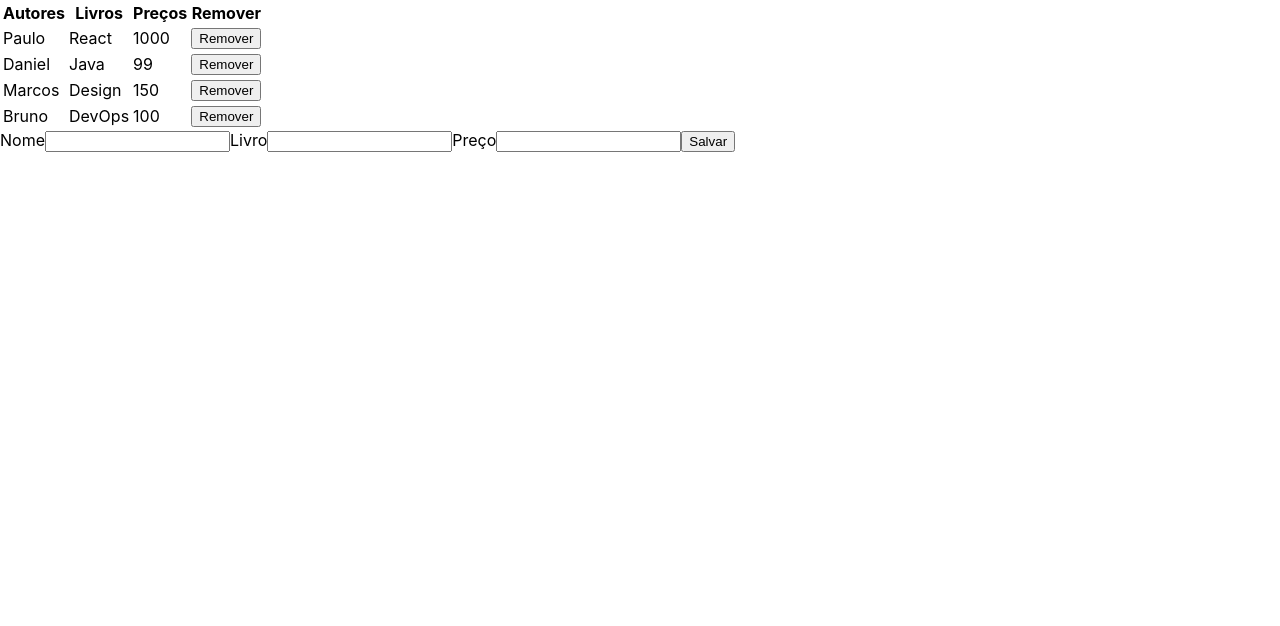
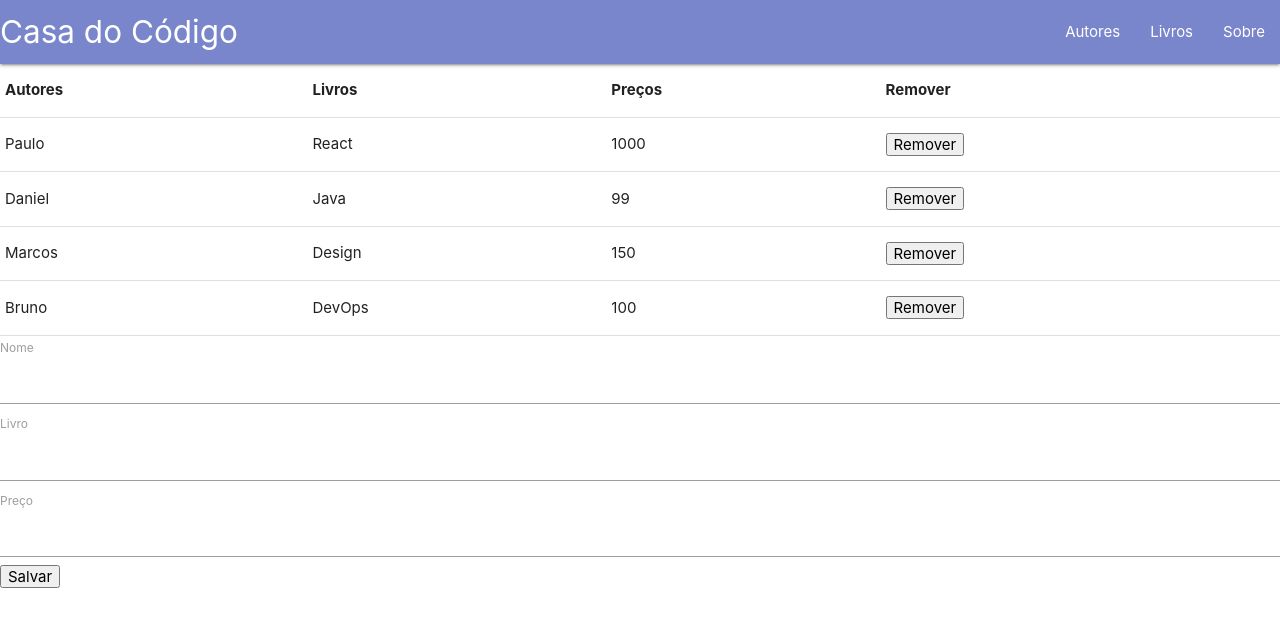
Before and after one commit to danilotecoliveira/react-course, a React (Create React App) app: page / in a window 1280 px wide. Shown: the top 626 px of the page. Built offline with nearby package versions, Linux system fonts and the light colour scheme.

Commit message:
Instalando e configurando o materialize

```diff
--- a/package.json
+++ b/package.json
@@ -6,6 +6,7 @@
     "@testing-library/jest-dom": "^4.2.4",
     "@testing-library/react": "^9.5.0",
     "@testing-library/user-event": "^7.2.1",
+    "materialize-css": "^1.0.0",
     "react": "^16.13.1",
     "react-dom": "^16.13.1",
     "react-scripts": "3.4.1"
--- a/src/App.js
+++ b/src/App.js
@@ -1,7 +1,8 @@
 import React, { Component, Fragment } from 'react';
-import './App.css';
+import 'materialize-css/dist/css/materialize.min.css';
 import Tabela from './Tabela';
 import Formulario from './Formulario';
+import Header from './Header'
 
 class App extends Component {
 
@@ -51,6 +52,7 @@
   render() {
     return (
       <Fragment>
+        <Header />
         <Tabela autores = { this.state.autores } removeAutor = { this.removeAutor } />
         <Formulario escutadorDeSubmit = { this.escutadorDeSubmit } />
       </Fragment>
--- /dev/null
+++ b/src/Header.js
@@ -0,0 +1,18 @@
+import React from 'react';
+
+const Header = () => {
+    return(
+        <nav>
+            <div class="nav-wrapper indigo lighten-2">
+            <a href="#" class="brand-logo">Casa do Código</a>
+            <ul class="right">
+                <li><a href="#">Autores</a></li>
+                <li><a href="#">Livros</a></li>
+                <li><a href="#">Sobre</a></li>
+            </ul>
+            </div>
+        </nav>
+    );
+}
+
+export default Header;
```
Also changed, not shown: 1 other file (tests, documents, lock files or other folders).
